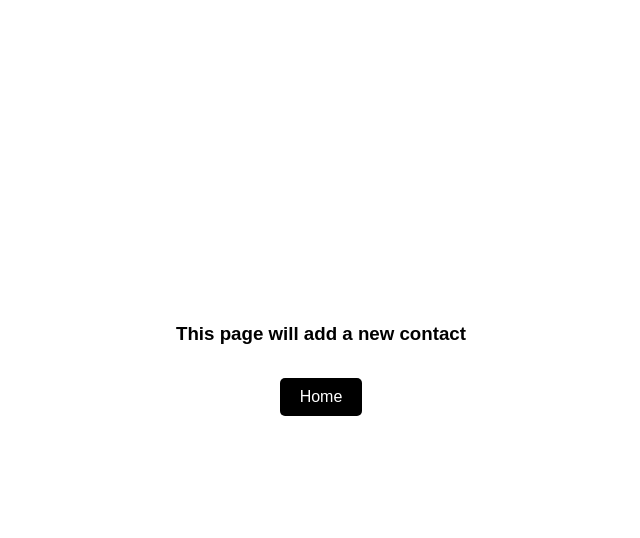
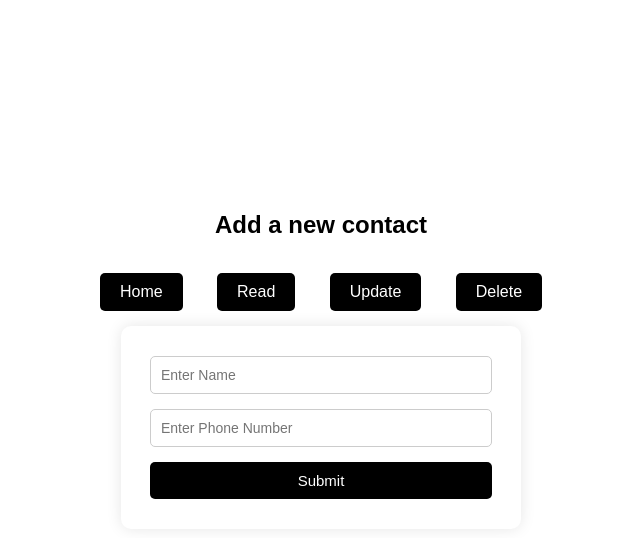
Before and after one commit to AleeHabib/contact-app, a Flask app: page /add in a window 1280 px wide. Shown: the top 538 px of the page, without its empty margins (319-959 px from the left). Run offline with Flask 3, Linux system fonts and the light colour scheme.

Commit message:
added add contact route

```diff
--- a/app.py
+++ b/app.py
@@ -1,14 +1,8 @@
-from flask import Flask, render_template
+from flask import Flask, render_template, request, redirect, url_for
 
 app = Flask(__name__)
 
-contacts = [
-    {"name": "Ali Habib", "no": "03313568393"},
-    {"name": "Maryam Hayat", "no": "03415947090"},
-    {"name": "Habib Hussain", "no": "03212727914"},
-]
-
-# contacts = []
+contacts = []
 
 
 @app.route("/")
@@ -17,8 +11,15 @@ def home():
     return render_template("home.html")
 
 
-@app.route("/add")  # adds a new contact
+@app.route("/add", methods=["GET", "POST"])
 def add_contact():
+    if request.method == "POST":
+        name = request.form["name"]
+        number = request.form["number"]
+        contacts.append({"name": name, "no": number})
+        return redirect(
+            url_for("read_contacts")
+        )  # user will be redirected to the contacts page
     return render_template("add.html")
 
 
--- a/templates/add.html
+++ b/templates/add.html
@@ -16,7 +16,7 @@
             font-family: Arial, sans-serif;
         }
 
-        .btn {
+        .top-btn {
             display: inline-block;
             padding: 10px 20px;
             background-color: #000000;
@@ -25,12 +25,65 @@
             border-radius: 5px;
             margin-top: 15px;
         }
+
+        .button-container a {
+            margin: 15px
+        }
+
+        .form-container {
+            background-color: white;
+            padding: 30px 40px;
+            border-radius: 10px;
+            box-shadow: 0 0 15px rgba(0, 0, 0, 0.1);
+            width: 320px;
+            display: flex;
+            flex-direction: column;
+            align-items: center;
+        }
+
+        .form-container h3 {
+            margin-bottom: 20px;
+            text-align: center;
+        }
+
+        input[type="text"],
+        input[type="number"] {
+            width: 100%;
+            padding: 10px;
+            margin-bottom: 15px;
+            border: 1px solid #ccc;
+            border-radius: 5px;
+            font-size: 14px;
+        }
+
+        .custom-btn {
+            width: 107%;
+            padding: 10px 20px;
+            background-color: #000000;
+            color: white;
+            text-decoration: none;
+            border: none;
+            border-radius: 5px;
+            cursor: pointer;
+            font-size: 15px;
+        }
     </style>
 </head>
 
 <body>
-    <h3>This page will add a new contact</h3>
-    <a href="{{url_for('home')}}" class="btn">Home</a>
+    <h2>Add a new contact</h2>
+    <div class="button-container">
+        <a href="{{url_for('home')}}" class="top-btn">Home</a>
+        <a href="{{url_for('read_contacts')}}" class="top-btn">Read</a>
+        <a href="{{url_for('update_contact')}}" class="top-btn">Update</a>
+        <a href="{{url_for('delete_contact')}}" class="top-btn">Delete</a>
+    </div>
+    <form class="form-container" method="POST" action="{{ url_for('add_contact') }}">
+        <input type="text" name="name" placeholder="Enter Name" required>
+        <input type="number" name="number" placeholder="Enter Phone Number" required>
+        <button type="submit" class="custom-btn">Submit</button>
+    </form>
+
 </body>
 
 </html>
--- a/templates/read.html
+++ b/templates/read.html
@@ -42,7 +42,7 @@
 </head>
 
 <body>
-    <h3>Your Contacts</h3>
+    <h2>Your Contacts</h2>
     <div class="button-container">
         <a href="{{url_for('home')}}" class="top-btn">Home</a>
         <a href="{{url_for('add_contact')}}" class="top-btn">Add</a>
```
